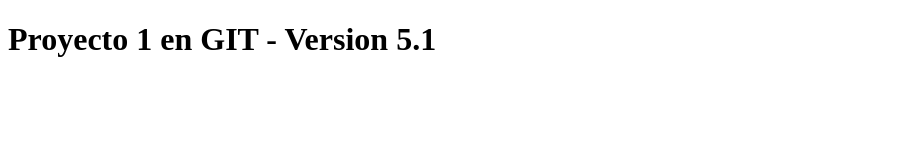
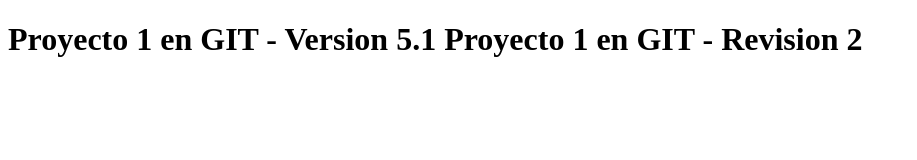
Before and after one commit to ayecenturion/ORT-NT2, a plain HTML site: page index.html in a window 1280 px wide. Shown: the whole page, without its empty margins (0-917 px from the left). Drawn offline with Linux system fonts and the light colour scheme.

Commit message:
Proyecto version 5.1 con revision 2

```diff
--- a/index.html
+++ b/index.html
@@ -8,6 +8,7 @@
 </head>
 <body>
     <h1>Proyecto 1 en GIT - Version 5.1
+        Proyecto 1 en GIT - Revision 2
     </h1>
 </body>
 </html>
```
